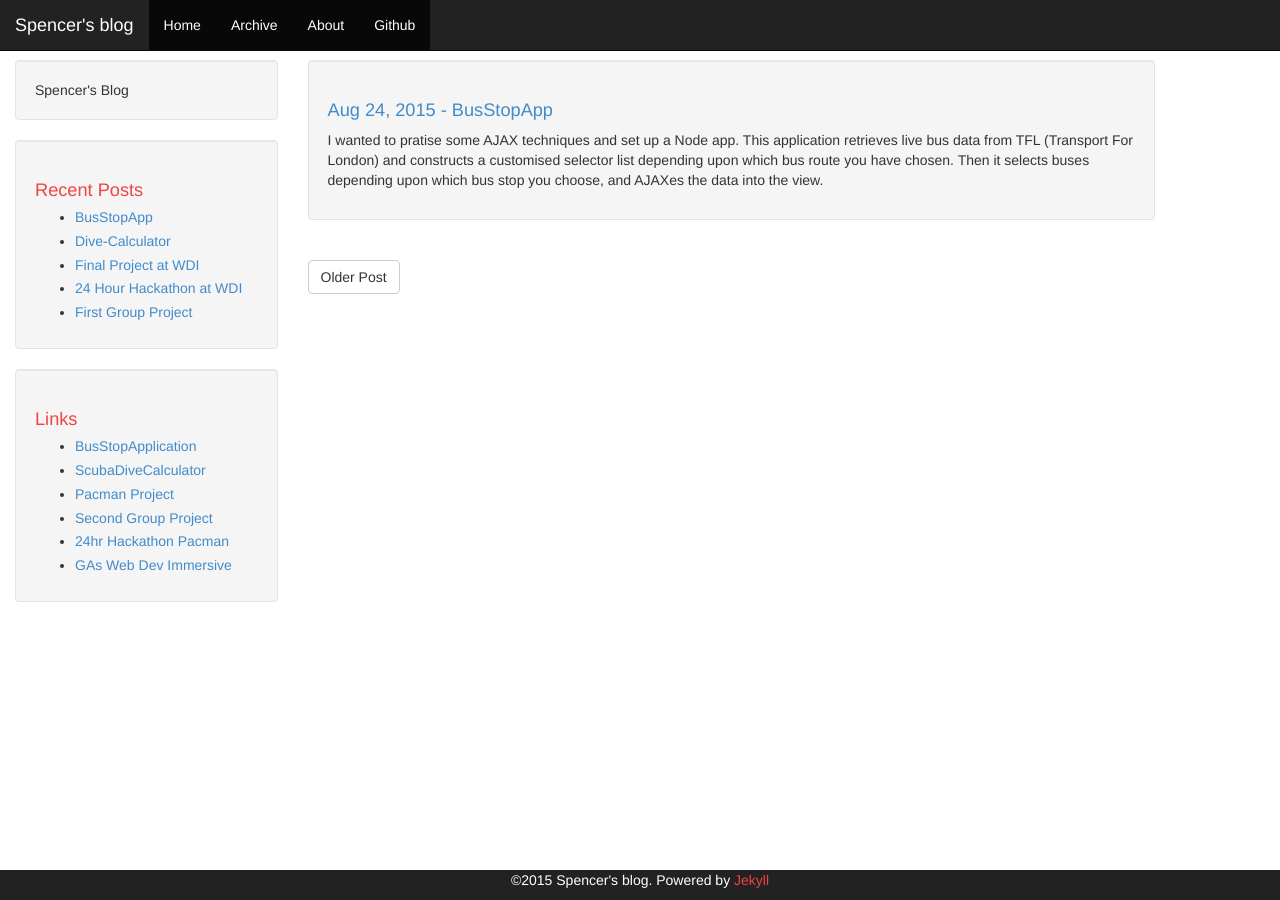
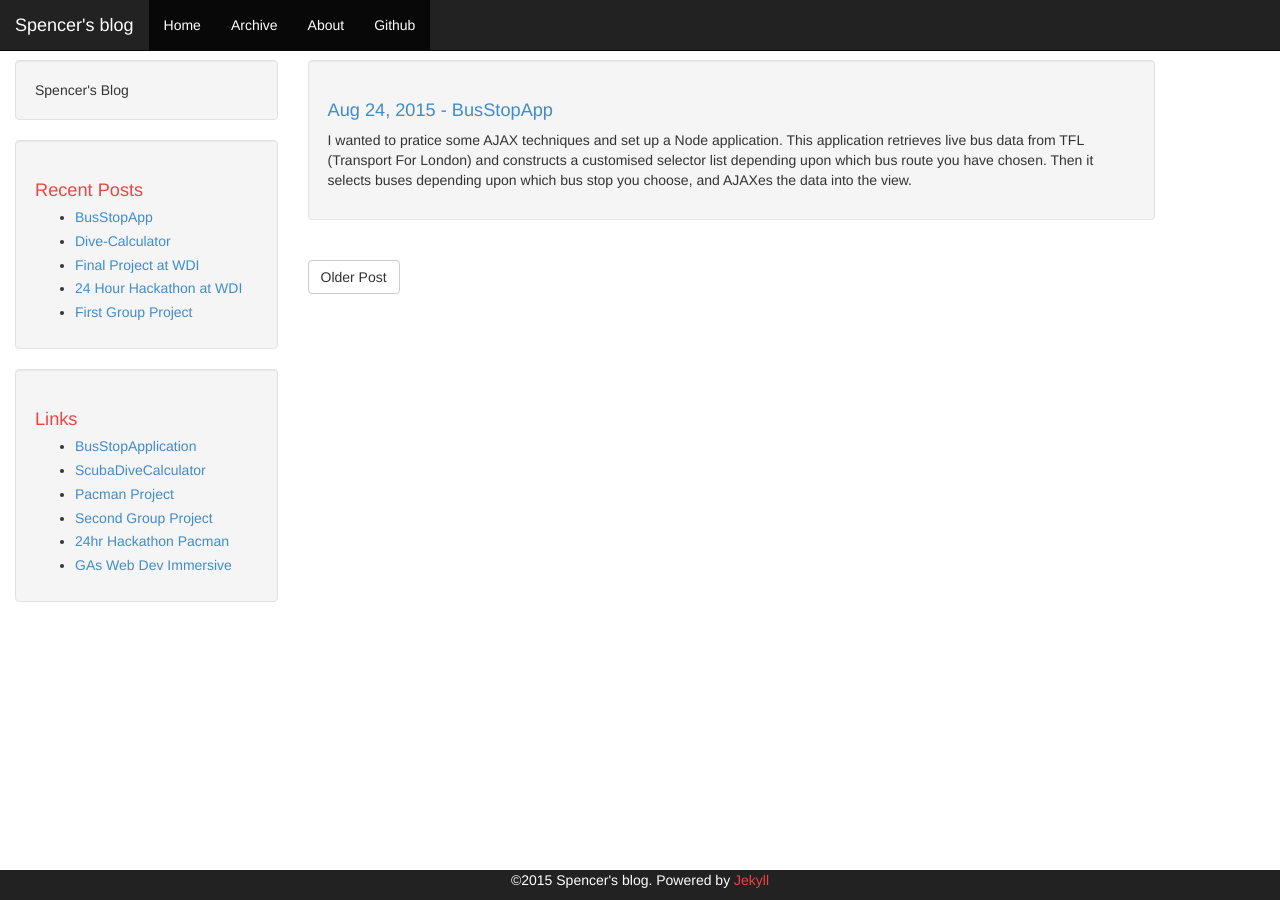
Before and after one commit to spencermeyer/spencermeyer.github.io, a Jekyll site: the page built from _posts/2015-08-24-BusStop.markdown, in a window 1280 px wide. Built offline with Jekyll 4.4.1, drawn with Linux system fonts in a browser that asks for light colours; Markdown is read by kramdown in place of the engine named in the settings.

Commit message:
correct a spelling mistake

```diff
--- a/_posts/2015-08-24-BusStop.markdown
+++ b/_posts/2015-08-24-BusStop.markdown
@@ -5,4 +5,4 @@ date:   2015-08-24 15:43:52
 categories: jekyll update
 ---
 
-I wanted to pratise some AJAX techniques and set up a Node app.  This application retrieves live bus data from TFL (Transport For London) and constructs a customised selector list depending upon which bus route you have chosen.  Then it selects buses depending upon which bus stop you choose, and AJAXes the data into the view.
+I wanted to pratice some AJAX techniques and set up a Node application.  This application retrieves live bus data from TFL (Transport For London) and constructs a customised selector list depending upon which bus route you have chosen.  Then it selects buses depending upon which bus stop you choose, and AJAXes the data into the view.
```
